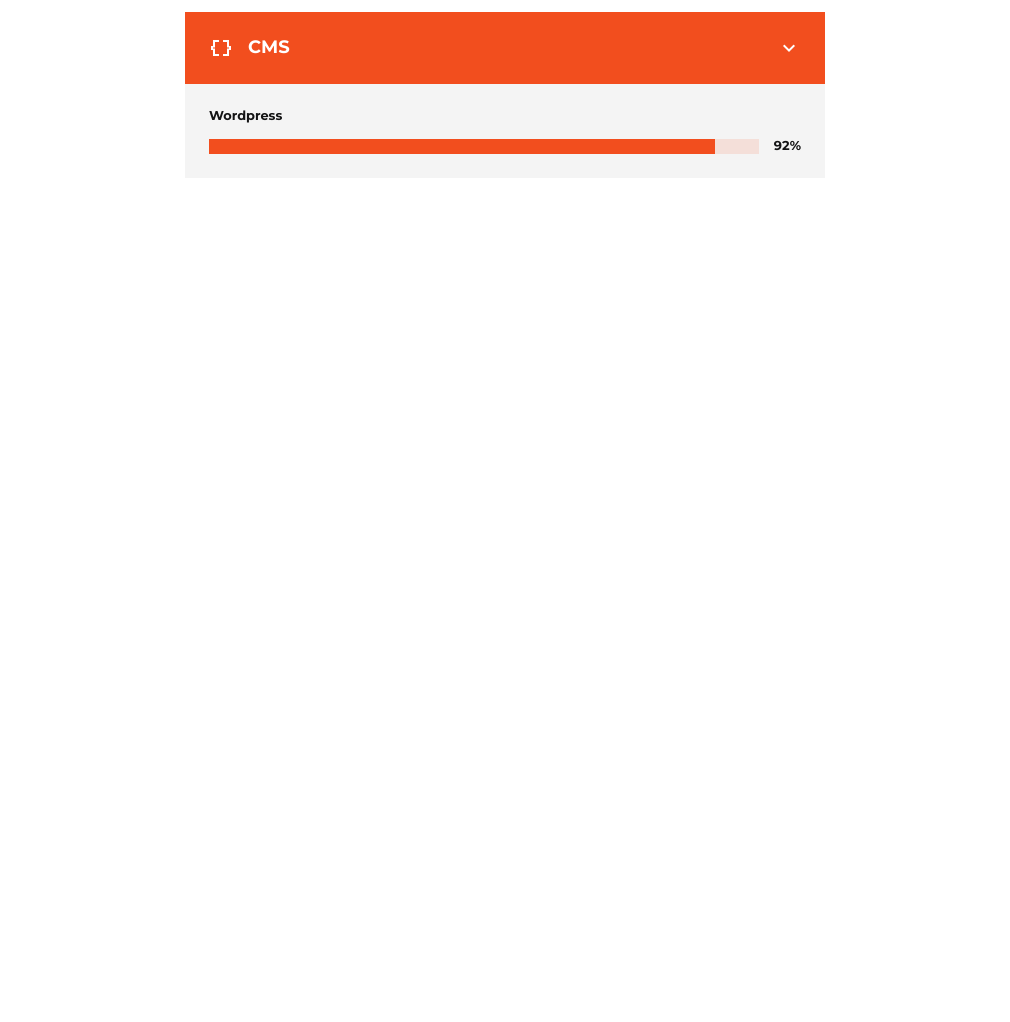
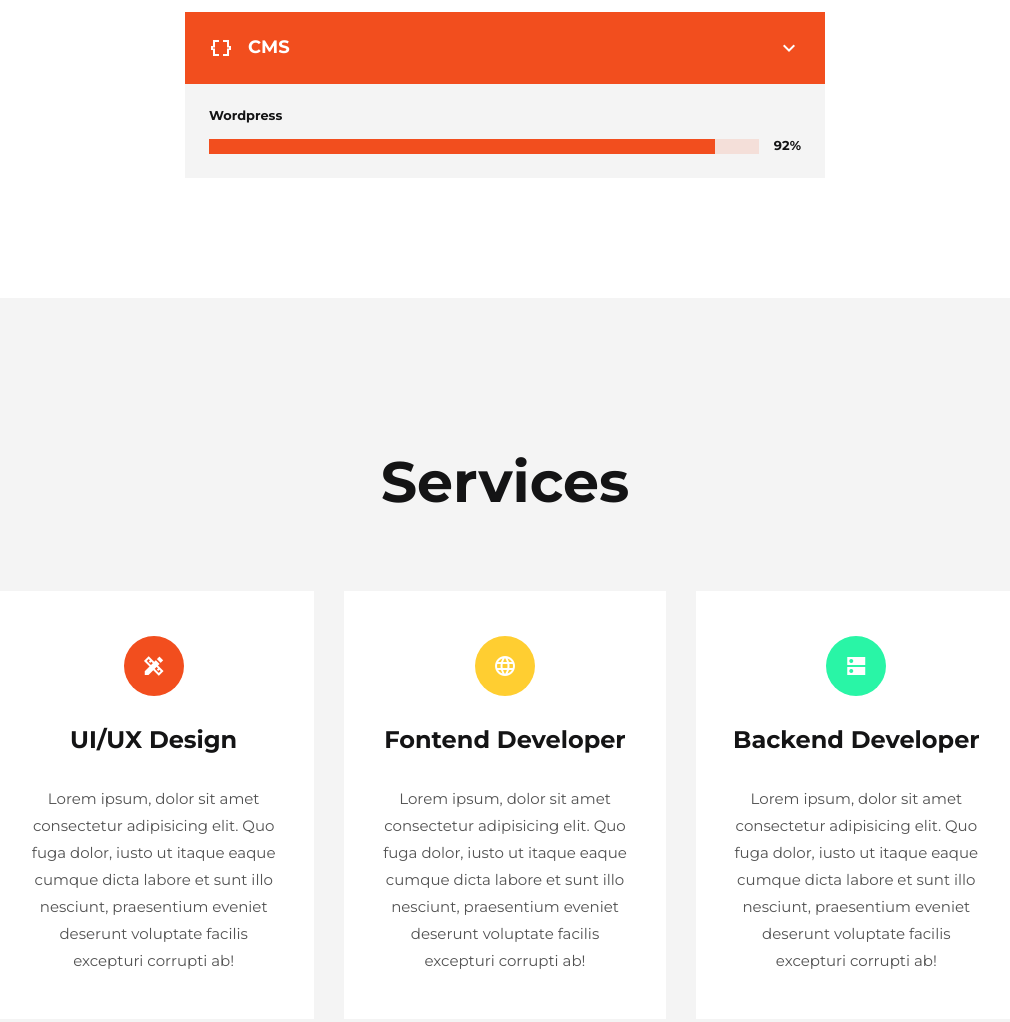
Before and after one commit to kdrbipul/personal_portfolio, a plain HTML site: page index.html in a window 1280 px wide. Shown: the part 3378-4400 px from the top of the page, without its empty margins (135-1145 px from the left). Before the commit the page ends 3676 px from the top, so only its background shows below. Drawn offline with nearby package versions, Linux system fonts and the light colour scheme; a web font is replaced by a local one.

Commit message:
services part complete

```diff
--- a/css/style.css
+++ b/css/style.css
@@ -395,3 +395,51 @@ section.skills .item:nth-child(3) .progress-bar .progress {
 }
 
 /* ====================== Skills Section CSS Part End Here */
+
+
+/* ===================== Services Section CSS part start here */
+
+section.services {
+    background-color: var(--color-light);
+}
+
+section.services .container {
+    display: grid;
+    grid-template-columns: repeat(3, 1fr);
+    gap: 2rem;
+}
+
+section.services .container .service {
+    background-color: var(--color-white);
+    padding: 3rem 2rem;
+    text-align: center;
+    display: flex;
+    flex-direction: column;
+    gap: 2rem;
+    cursor: default;
+    transition: var(--transition);
+}
+
+section.services .container .service:hover{
+    box-shadow: 0 3rem 3rem var(--color-primary-light);
+}
+
+section.services .container .service span {
+    background-color: var(--color-primary);
+    width: 4rem;
+    height: 4rem;
+    margin: 0 auto;
+    display: flex;
+    align-items: center;
+    justify-content: center;
+    border-radius: 50%;
+    color: var(--color-white);
+}
+
+section.services .container .service:nth-child(2) span {
+    background-color: var(--color-warning);
+}
+section.services .container .service:nth-child(3) span {
+    background-color: var(--color-success);
+}
+/* ===================== Services Section CSS part end here */
--- a/index.html
+++ b/index.html
@@ -98,7 +98,7 @@
     <!-- ===================== End of About section ========================== -->
 
 
-    <!-- ===================== Start Of Skills Part Start Here -->
+    <!-- ===================== Start Of Skills Part Here ======================= -->
 
     <section class="skills" id="skills">
         <h1>Skills</h1>
@@ -271,7 +271,35 @@
         </div>
     </section>
 
-    <!-- ===================== Start Of Skills Part End Here -->
+    <!-- ===================== End Of Skills Part Here ========================= -->
+
+    <!-- ===================== Start of services part here ===================== -->
+
+    <section class="services" id="services">
+        <h1>Services</h1>
+        <div class="container">
+            <div class="service">
+                <span class="material-icons-sharp">design_services</span>
+                <h3>UI/UX Design</h3>
+                <p>Lorem ipsum, dolor sit amet consectetur adipisicing elit. Quo fuga dolor, iusto ut itaque eaque cumque dicta labore et sunt illo nesciunt, praesentium eveniet deserunt voluptate facilis excepturi corrupti ab!</p>
+            </div>
+            <div class="service">
+                <span class="material-icons-sharp">
+                    language
+                    </span>
+                <h3>Fontend Developer</h3>
+                <p>Lorem ipsum, dolor sit amet consectetur adipisicing elit. Quo fuga dolor, iusto ut itaque eaque cumque dicta labore et sunt illo nesciunt, praesentium eveniet deserunt voluptate facilis excepturi corrupti ab!</p>
+            </div>
+            <div class="service">
+                <span class="material-icons-sharp">dns</span>
+                <h3>Backend Developer</h3>
+                <p>Lorem ipsum, dolor sit amet consectetur adipisicing elit. Quo fuga dolor, iusto ut itaque eaque cumque dicta labore et sunt illo nesciunt, praesentium eveniet deserunt voluptate facilis excepturi corrupti ab!</p>
+            </div>
+        </div>
+
+    </section>
+
+    <!-- ===================== End of services part here ===================== -->
 
 
 
```
